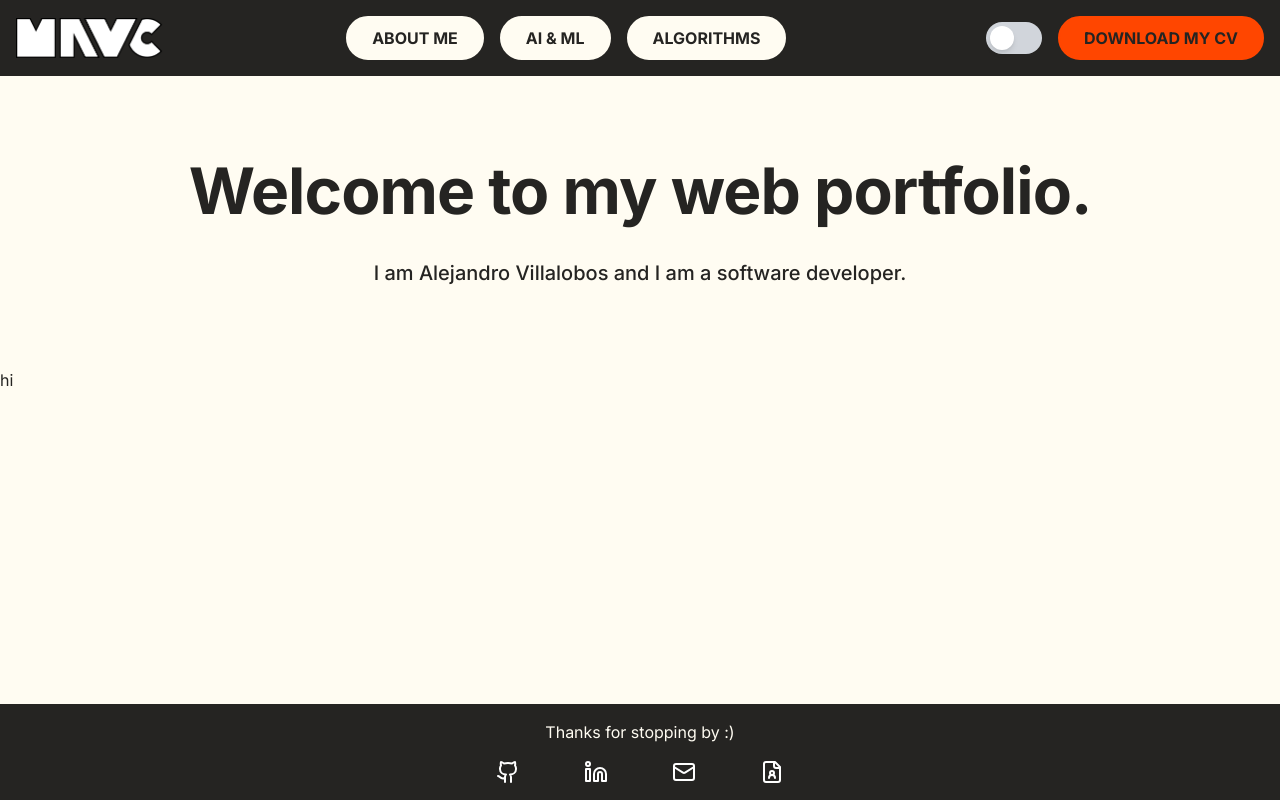
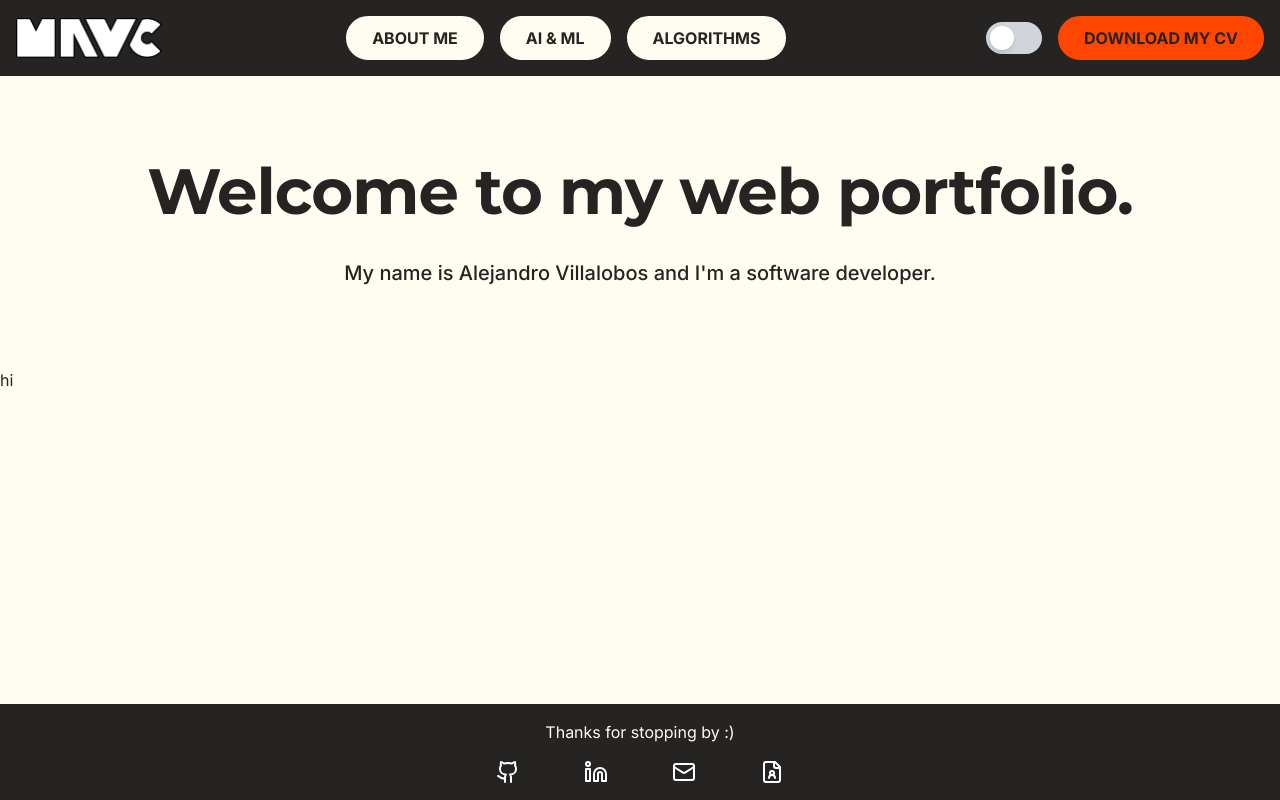
Before and after one commit to MAlejandroVC/mavc-portfolio, a Next.js app: page / in a window 1280 px wide. Built offline with nearby package versions, Linux system fonts and the light colour scheme.

Commit message:
minor changes

```diff
--- a/src/app/globals.css
+++ b/src/app/globals.css
@@ -1,3 +1,5 @@
+@import url('https://fonts.googleapis.com/css2?family=Montserrat:wght@400;700&display=swap');
+
 @tailwind base;
 @tailwind components;
 @tailwind utilities;
@@ -107,6 +109,7 @@ a {
 :root{
   /* Font Families */
   --font-sans: 'Inter', sans-serif;
+  --font-hero: 'Montserrat', sans-serif;
   --font-serif: 'Georgia', serif;
   --font-mono: 'Menlo', monospace;
 
@@ -143,6 +146,7 @@ a {
 }
 /* Reusable Typography Classes */
 .text-display {
+  font-family: var(--font-hero), sans-serif;
   font-size: var(--font-size-display);
   line-height: var(--line-height-display);
   font-weight: var(--font-weight-bold);
--- a/src/app/page.tsx
+++ b/src/app/page.tsx
@@ -7,7 +7,7 @@ export default function Home() {
           Welcome to my web portfolio.
         </h1>
         <h2 className={`text-subtitle p-4 max-w-screen-xl mx-auto text-center`}>
-          I am Alejandro Villalobos and I am a software developer.
+          My name is Alejandro Villalobos and I&#39;m a software developer.
         </h2>
       </div>
 
```
